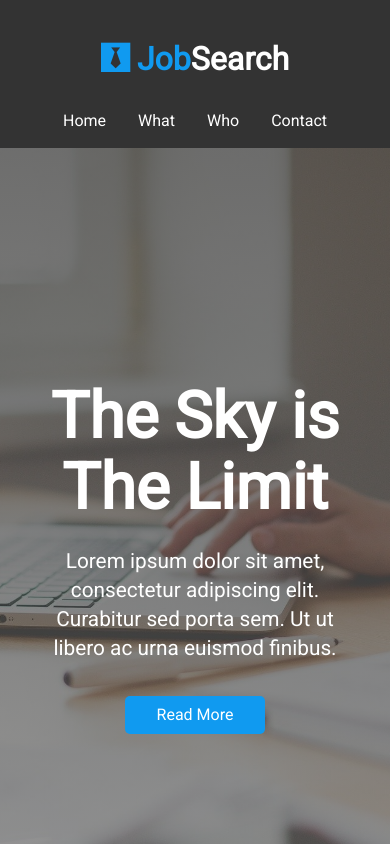
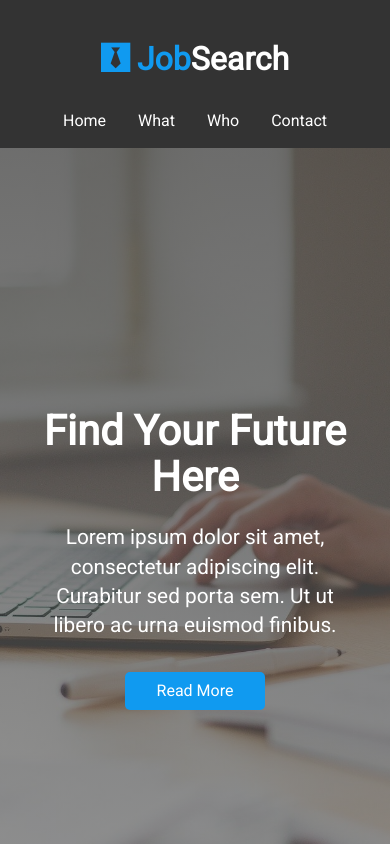
Before and after one commit to Fruscoqq/JobSearch-CSS-HTML5, a plain HTML site: page index.html in a window 390 px wide. Shown: the top 844 px of the page. Drawn offline with nearby package versions, Linux system fonts and the light colour scheme; a script that the page names is missing.

Commit message:
changed h1 font size and viewport

```diff
--- a/index.html
+++ b/index.html
@@ -34,7 +34,7 @@
   <header id="showcase">
     <div class="showcase-content">
       <h1 class="l-heading">
-        The Sky is The Limit
+        Find Your Future Here
       </h1>
       <p class="lead">
         Lorem ipsum dolor sit amet, consectetur adipiscing elit. Curabitur sed
--- a/style.css
+++ b/style.css
@@ -119,7 +119,7 @@ btn-dark {
 
 /* Showcase */
 #showcase {
-  height: 92vh;
+  height: 94vh;
   color: #fff;
 }
 
@@ -308,6 +308,10 @@ footer {
     padding: 0 2rem;
   }
 
+  #showcase .showcase-content h1 {
+    font-size: 2.6rem;
+  }
+
   /*What We Do*/
 
   #what .items {
```
